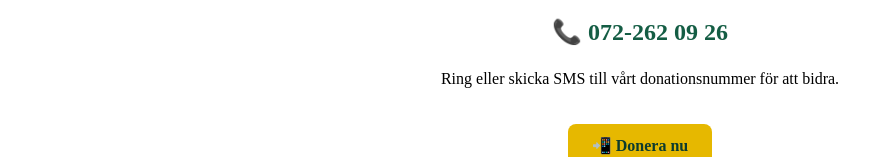
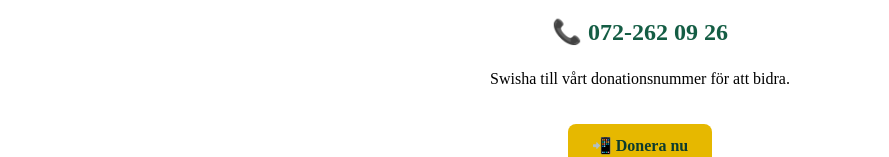
Before and after one commit to mioolin08-tech/MMF, a plain HTML site: page donera.html in a window 1280 px wide. Shown: the part 249-406 px from the top of the page, without its empty margins (0-889 px from the left). Drawn offline with Linux system fonts and the light colour scheme.

Commit message:
Update donera.html

```diff
--- a/donera.html
+++ b/donera.html
@@ -28,7 +28,7 @@
             <p style="font-size: 1.5em; font-weight: bold; text-align: center; color: #145d44;">
                 📞 072-262 09 26
             </p>
-            <p style="text-align: center;">Ring eller skicka SMS till vårt donationsnummer för att bidra.</p>
+            <p style="text-align: center;">Swisha till vårt donationsnummer för att bidra.</p>
 
             <!-- Donera-knapp -->
             <div style="text-align: center;">
```
